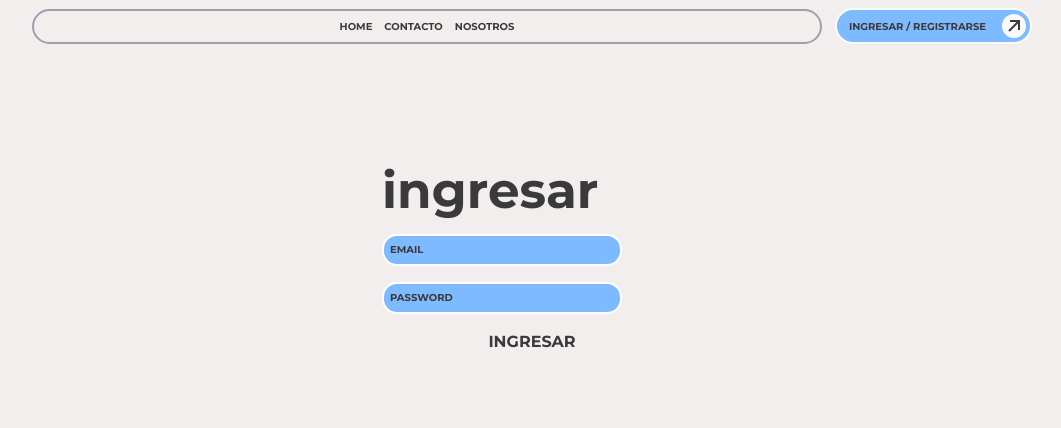
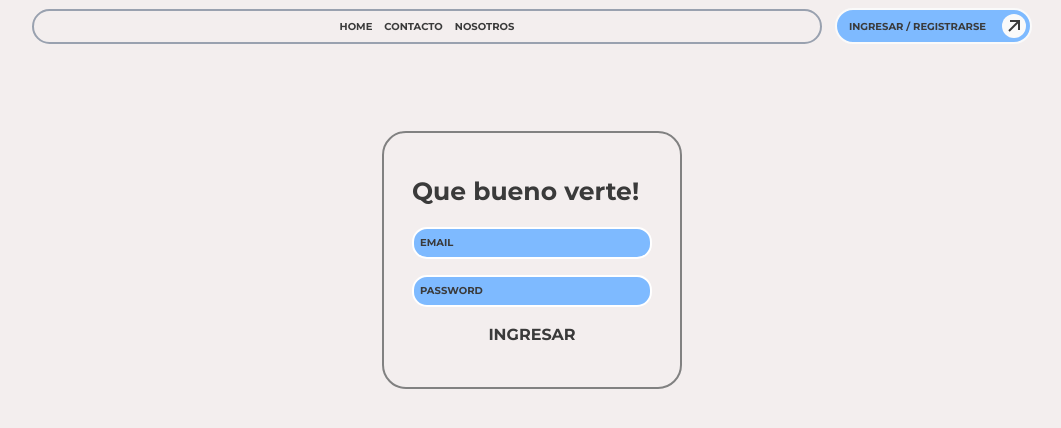
Before and after one commit to JONAAVILA/store-frontend, a Next.js app: page /auth in a window 1280 px wide. Shown: the top 428 px of the page, without its empty margins (108-1169 px from the left). Built offline with nearby package versions, Linux system fonts and the light colour scheme.

Commit message:
login created

```diff
--- a/src/app/globals.css
+++ b/src/app/globals.css
@@ -27,6 +27,9 @@ h2{
   letter-spacing: 4px;
   margin-block: 2px;
 }
+h3{
+  font-size: 25px;
+}
 input{
   outline: none;
   width: 240px;
--- a/src/components/forms/loginForm.tsx
+++ b/src/components/forms/loginForm.tsx
@@ -2,8 +2,8 @@
 
 export default function LoginForm(){
     return(
-        <form action="" className="grid items-center w-[300px] text-left gap-4">
-            <h1>ingresar</h1>
+        <form action="" className="grid items-center justify-center w-[300px] text-left gap-4 py-10 rounded-3xl border-2 border-[var(--border)]">
+            <h3>Que bueno verte!</h3>
             <div className="relative">
                 <input
                     className="peer"
@@ -12,7 +12,7 @@ export default function LoginForm(){
                     name="email"
                     required
                 />
-                <label className="absolute transition ease-in-out duration-300 left-2 top-2 text-[10px] peer-focus:-translate-y-6" htmlFor="email">EMAIL</label>
+                <label className="absolute transition ease-in-out duration-300 left-2 top-2 text-[10px] peer-focus:-translate-y-5" htmlFor="email">EMAIL</label>
             </div>
             <div className="relative">
                 <input
@@ -22,7 +22,7 @@ export default function LoginForm(){
                     name="password"
                     required
                 />
-                <label className="absolute transition ease-in-out duration-300 left-2 top-2 text-[10px] peer-focus:-translate-y-6" htmlFor="password">PASSWORD</label>
+                <label className="absolute transition ease-in-out duration-300 left-2 top-2 text-[10px] peer-focus:-translate-y-5" htmlFor="password">PASSWORD</label>
             </div>
             <button>
                 INGRESAR
```
